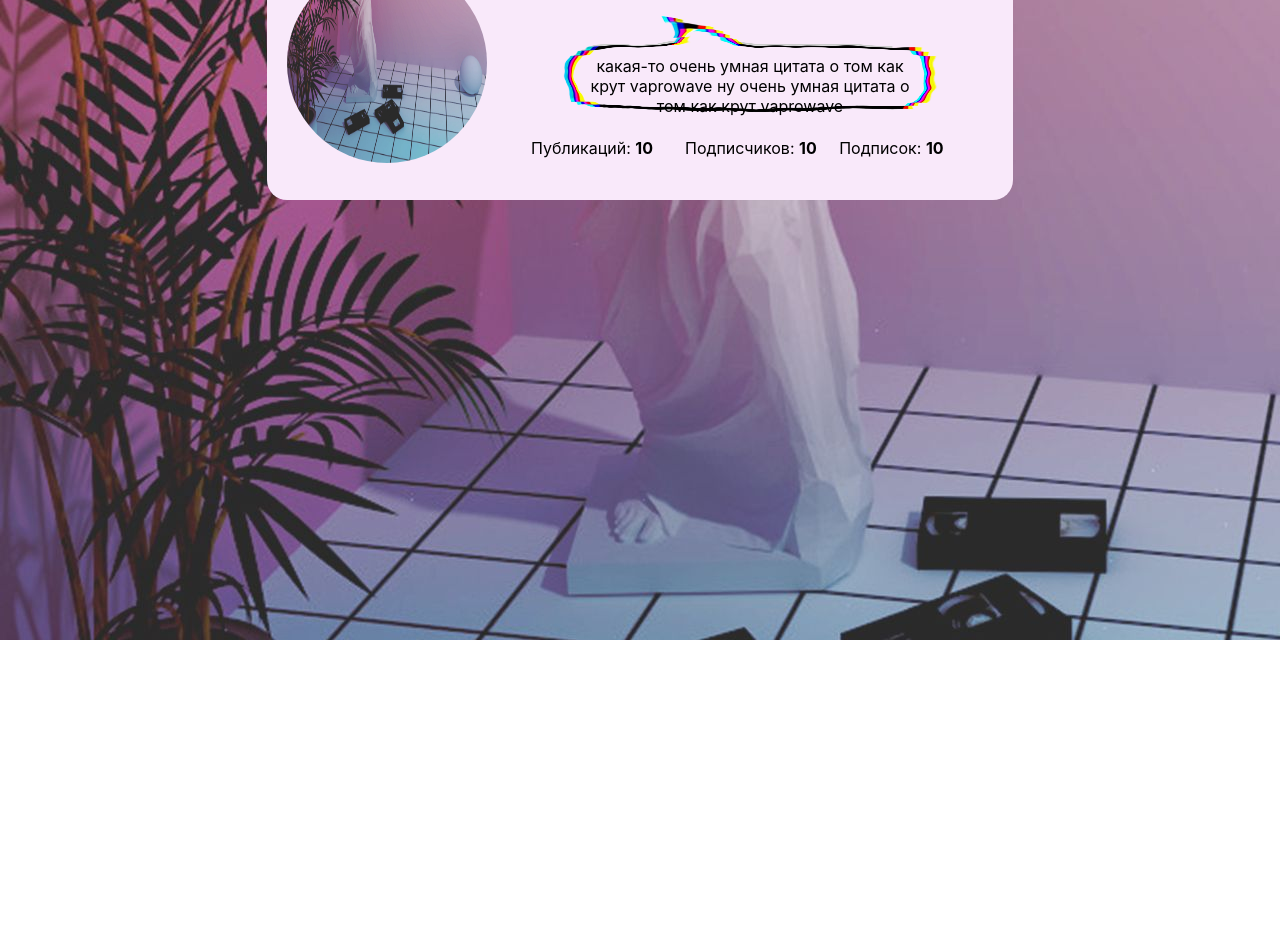
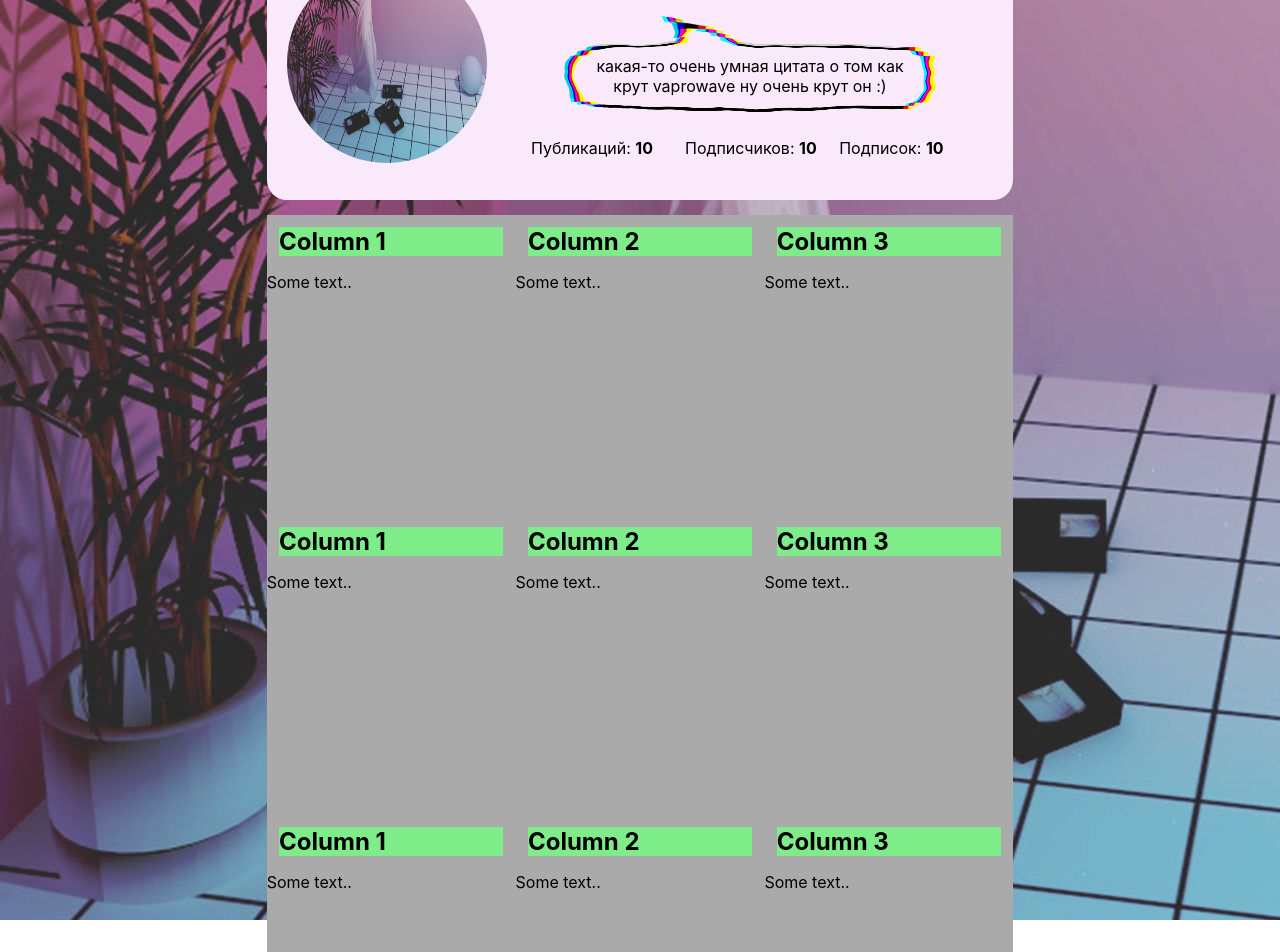
Before and after one commit to PolinaChubenko/InstaWave, a React (Create React App) app in the folder app/: page /profile in a window 1280 px wide. Shown: the part 160-1112 px from the top of the page. Before the commit the page ends 800 px from the top, so only its background shows below. Built offline with nearby package versions, Linux system fonts and the light colour scheme.

Commit message:
template for posts done

```diff
--- a/app/src/components/Main/Main.js
+++ b/app/src/components/Main/Main.js
@@ -1,3 +1,4 @@
+import React from 'react';
 import style from "./Main.module.css";
 import {useEffect} from "react";
 import Header from "./Header/Header";
@@ -13,16 +14,24 @@ const Main = ({children}) => {
     }, [])
 
     return (
-        <div className={style.main_wrapper}>
-            <Header/>
+        <div>
+            <div className={style.main_wrapper}>
+                <Header/>
                 <div className={style.content_wrapper}>
                     <div></div>
                     <div className={style.main}>
-                        {children}
+                        {React.Children.map(children, (child, i) => {
+                            if (i === 0) return child;
+                        })}
                     </div>
                     <div></div>
                 </div>
+            </div>
+            {React.Children.map(children, (child, i) => {
+                if (i === 1) return child;
+            })}
         </div>
+
     )
 }
 
--- /dev/null
+++ b/app/src/components/Main/Profile/InfoBlock.js
@@ -0,0 +1,29 @@
+import avatar from "./../../../images/main-background.jpg";
+import style from "./Profile.module.css";
+
+const InfoBlock = () => {
+    return (
+        <div className={style.profile_wrapper}>
+            <div className={style.avatar_img}>
+                <img alt='avatar' src={avatar}/>
+            </div>
+            <div className={style.info_wrapper}>
+                <div className={style.username_block}>
+                    <p className={style.username}>lina._.po</p>
+                    <p className={style.subscribe}>Подписаться</p>
+                </div>
+                <div className={style.quote_block}>
+                    <p>какая-то очень умная цитата о том как крут vaprowave
+                        ну очень крут он :)</p>
+                </div>
+                <div className={style.publications_block}>
+                    <p>Публикаций: <span>10</span></p>
+                    <p>Подписчиков: <span>10</span></p>
+                    <p>Подписок: <span>10</span></p>
+                </div>
+            </div>
+        </div>
+    )
+}
+
+export default InfoBlock;
--- /dev/null
+++ b/app/src/components/Main/Profile/Posts.js
@@ -0,0 +1,56 @@
+import style from "./Profile.module.css";
+
+const Posts = () => {
+    return (
+        <div className={style.posts_wrapper}>
+            <div></div>
+            <div className={style.posts_table}>
+                <div className={style.posts_row}>
+                    <div className={style.posts_column}>
+                        <h2>Column 1</h2>
+                        <p>Some text..</p>
+                    </div>
+                    <div className={style.posts_column}>
+                        <h2>Column 2</h2>
+                        <p>Some text..</p>
+                    </div>
+                    <div className={style.posts_column}>
+                        <h2>Column 3</h2>
+                        <p>Some text..</p>
+                    </div>
+                </div>
+                <div className={style.posts_row}>
+                    <div className={style.posts_column}>
+                        <h2>Column 1</h2>
+                        <p>Some text..</p>
+                    </div>
+                    <div className={style.posts_column}>
+                        <h2>Column 2</h2>
+                        <p>Some text..</p>
+                    </div>
+                    <div className={style.posts_column}>
+                        <h2>Column 3</h2>
+                        <p>Some text..</p>
+                    </div>
+                </div>
+                <div className={style.posts_row}>
+                    <div className={style.posts_column}>
+                        <h2>Column 1</h2>
+                        <p>Some text..</p>
+                    </div>
+                    <div className={style.posts_column}>
+                        <h2>Column 2</h2>
+                        <p>Some text..</p>
+                    </div>
+                    <div className={style.posts_column}>
+                        <h2>Column 3</h2>
+                        <p>Some text..</p>
+                    </div>
+                </div>
+            </div>
+            <div></div>
+        </div>
+    )
+}
+
+export default Posts;
--- a/app/src/components/Main/Profile/Profile.js
+++ b/app/src/components/Main/Profile/Profile.js
@@ -1,30 +1,12 @@
 import Main from "../Main";
-import avatar from "./../../../images/main-background.jpg";
-import style from "./Profile.module.css";
+import InfoBlock from "./InfoBlock";
+import Posts from "./Posts";
 
 const Profile = () => {
     return (
         <Main>
-            <div className={style.profile_wrapper}>
-                <div className={style.avatar_img}>
-                    <img alt='avatar' src={avatar}/>
-                </div>
-                <div className={style.info_wrapper}>
-                    <div className={style.username_block}>
-                        <p className={style.username}>lina._.po</p>
-                        <p className={style.subscribe}>Подписаться</p>
-                    </div >
-                    <div className={style.quote_block}>
-                        <p>какая-то очень умная цитата о том как крут vaprowave
-                            ну очень умная цитата о том как крут vaprowave</p>
-                    </div>
-                    <div className={style.publications_block}>
-                        <p>Публикаций: <span>10</span></p>
-                        <p>Подписчиков: <span>10</span></p>
-                        <p>Подписок: <span>10</span></p>
-                    </div>
-                </div>
-            </div>
+            <InfoBlock />
+            <Posts />
         </Main>
     )
 }
--- a/app/src/components/Main/Profile/Profile.module.css
+++ b/app/src/components/Main/Profile/Profile.module.css
@@ -71,3 +71,34 @@
 .publications_block span {
     font-weight: bold;
 }
+
+
+
+
+
+.posts_wrapper {
+    display: grid;
+    grid-template-columns: 2.5fr 7fr 2.5fr;
+}
+
+.posts_table {
+    margin-top: 2%;
+}
+
+.posts_column {
+    float: left;
+    width: 33.33%;
+    background-color:#aaa;
+    height: 300px;
+}
+
+.posts_column h2 {
+    margin: 5%;
+    background-color: #7EEC89;
+}
+
+.posts_row:after {
+    content: "";
+    display: table;
+    clear: both;
+}
```
Also changed, not shown: app/src/images/photo-frame.png (added).
